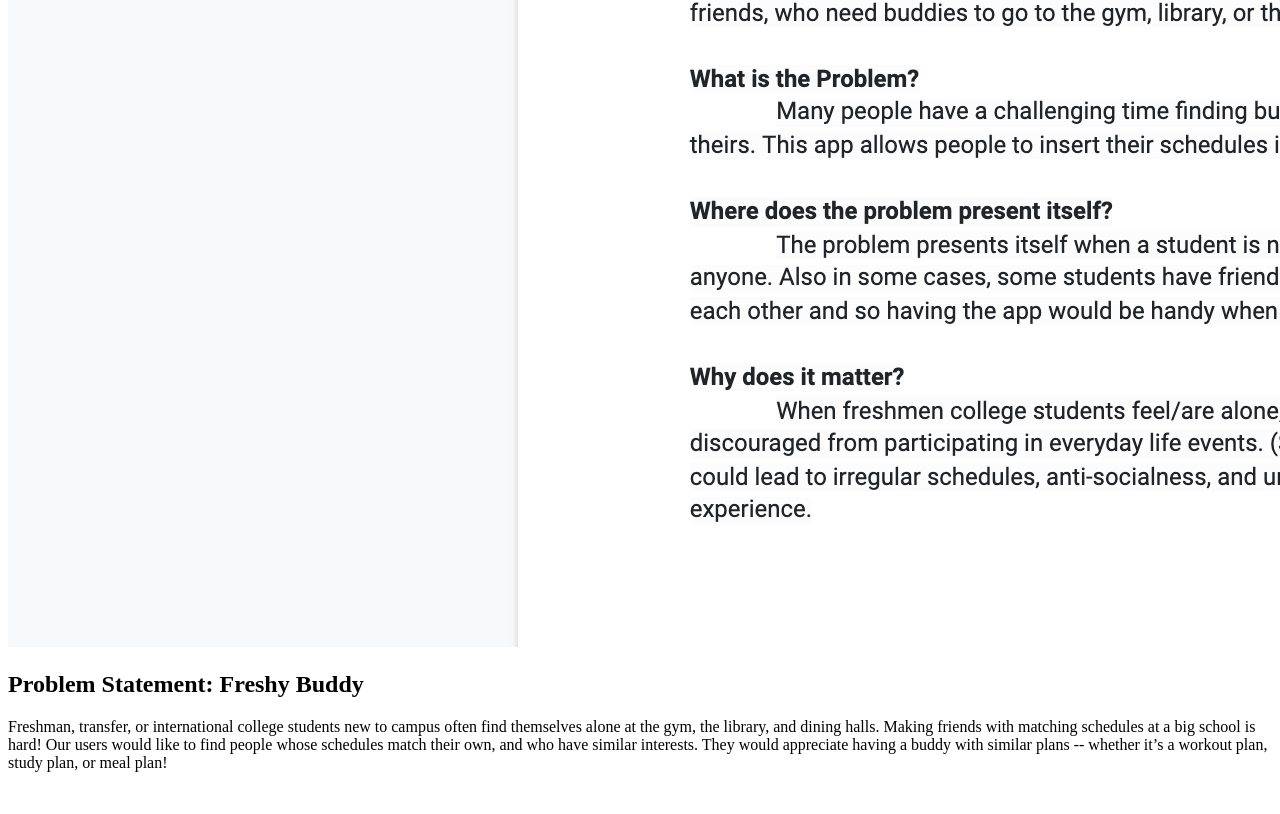
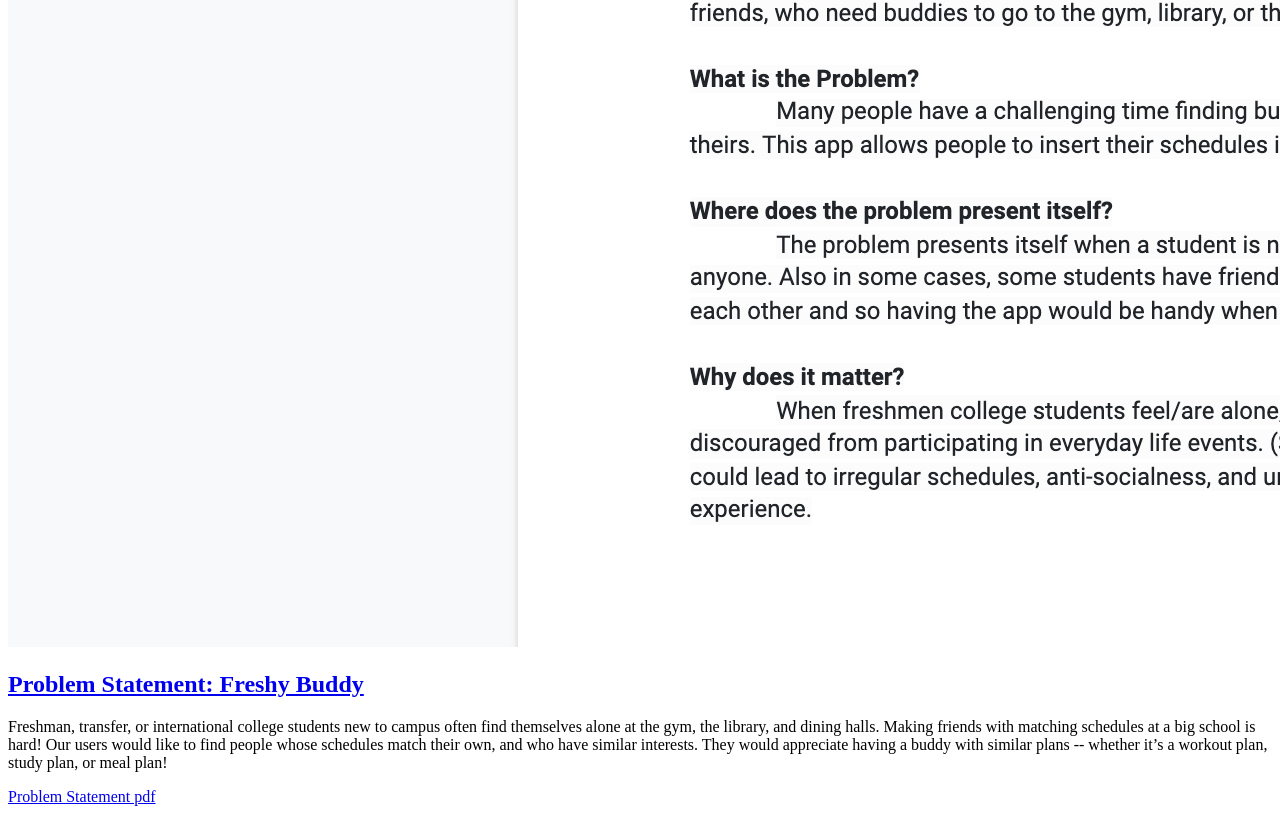
Before and after one commit to Aphan9561/Aphan9561.github.io, a plain HTML site: page index.html in a window 1280 px wide. Shown: the part 733-1547 px from the top of the page. Before the commit the page ends 1521 px from the top, so only its background shows below. Drawn offline with Linux system fonts and the light colour scheme.

Commit message:
Add files via upload

```diff
--- a/index.html
+++ b/index.html
@@ -7,12 +7,13 @@
         <h1>Anna Phan's CSCE 190 Site</h1>
 
         <section class="assignment">
-            <img src="images/problem-statement.png">
+            <a href="files/Problem Statement .pdf"><img src="images/problem-statement.png"></a>
             <section class="ass-details">
-                <h2>Problem Statement: Freshy Buddy</h2>
+                <a href="files/Problem Statement .pdf"><h2>Problem Statement: Freshy Buddy</h2></a>
                 <p>
                     Freshman, transfer, or international college students new to campus often find themselves alone at the gym, the library, and dining halls. Making friends with matching schedules at a big school is hard! Our users would like to find people whose schedules match their own, and who have similar interests. They would appreciate having a buddy with similar plans -- whether it’s a workout plan, study plan, or meal plan!
                 </p>
+                <a href="files/Problem Statement .pdf">Problem Statement pdf</a>
             </section>
         </section>
     </body>
```
